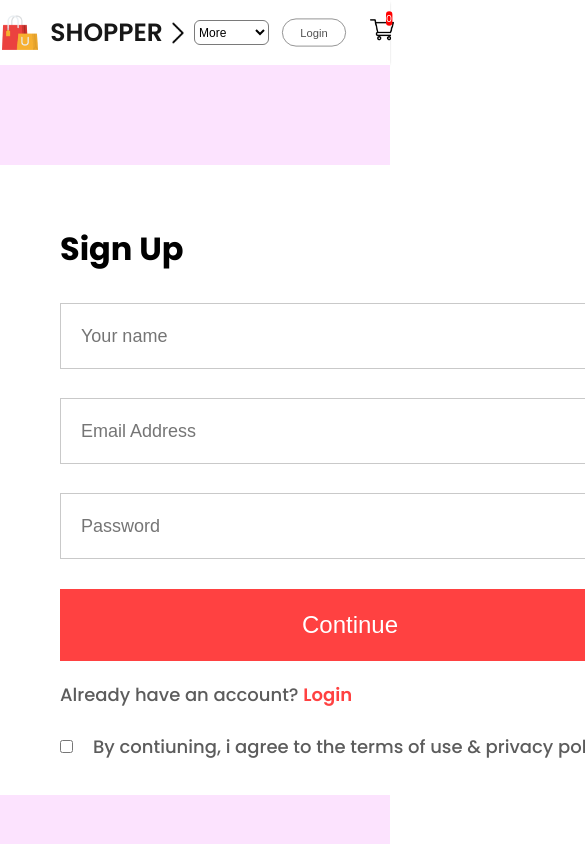
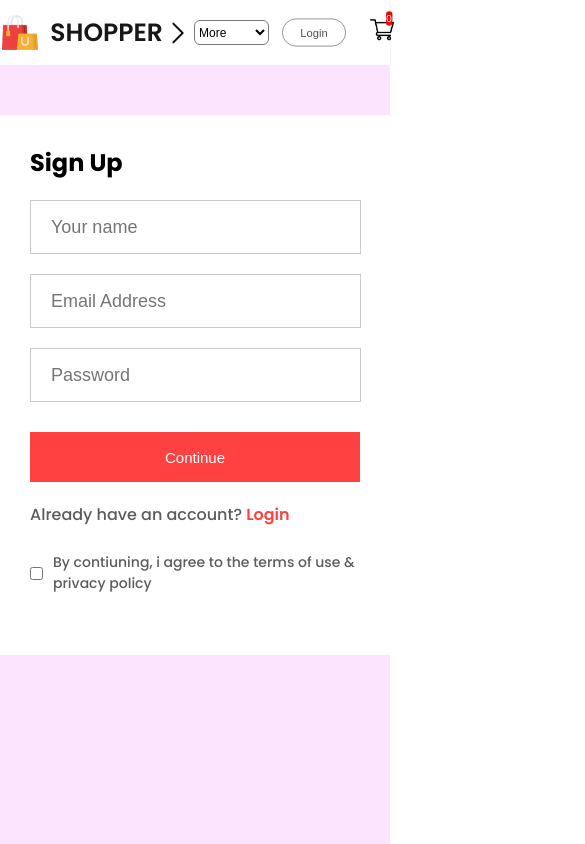
Before and after one commit to 1lelanta/E-commerce--main, a React (Create React App) app in the folder frontend/: page /login in a window 390 px wide. Shown: the top 844 px of the page, 585 px wide, since content can reach past the window. Built offline with nearby package versions, Linux system fonts and the light colour scheme.

Commit message:
add responsive design to the login sign up page

```diff
--- a/frontend/src/Pages/CSS/Loginsignup.css
+++ b/frontend/src/Pages/CSS/Loginsignup.css
@@ -60,3 +60,58 @@
     font-size: 18px;
     font-weight: 500;
 }
+@media(max-width: 1280px){
+    .loginsignup{
+        padding-top: 50px;
+
+    }
+    .loginsignup-container{
+        width: auto;
+        max-width: 500px;
+        max-height: 500px;
+    }
+    .loginsignup-container h1{
+        margin: 10px 0px;
+    }
+    .loginsignup-field{
+        gap: 20px;
+        margin-top: 20px;
+
+    }
+    .loginsignup-field input{
+        height: 65px;
+        width: 93%;
+
+    }
+    .loginsignup-container button{
+        width: 100%;
+
+    }
+    .loginsignup-login{
+       font-size: 16px;
+
+    }
+    .loginsignup-agree{
+         font-size: 14px;
+         gap: 10px;
+    }
+}
+@media(max-width: 800px){
+    .loginsignup-container{
+        padding: 20px 30px;
+
+    }
+    .loginsignup-container h1{
+        font-size: 24px;
+    }
+    .loginsignup-field{
+        margin-top: 20px;
+    }
+    .loginsignup-field input{
+        height: 50px;
+    }
+    .loginsignup-container button{
+        height: 50px;
+        font-size: 15px;
+    }
+}
```
